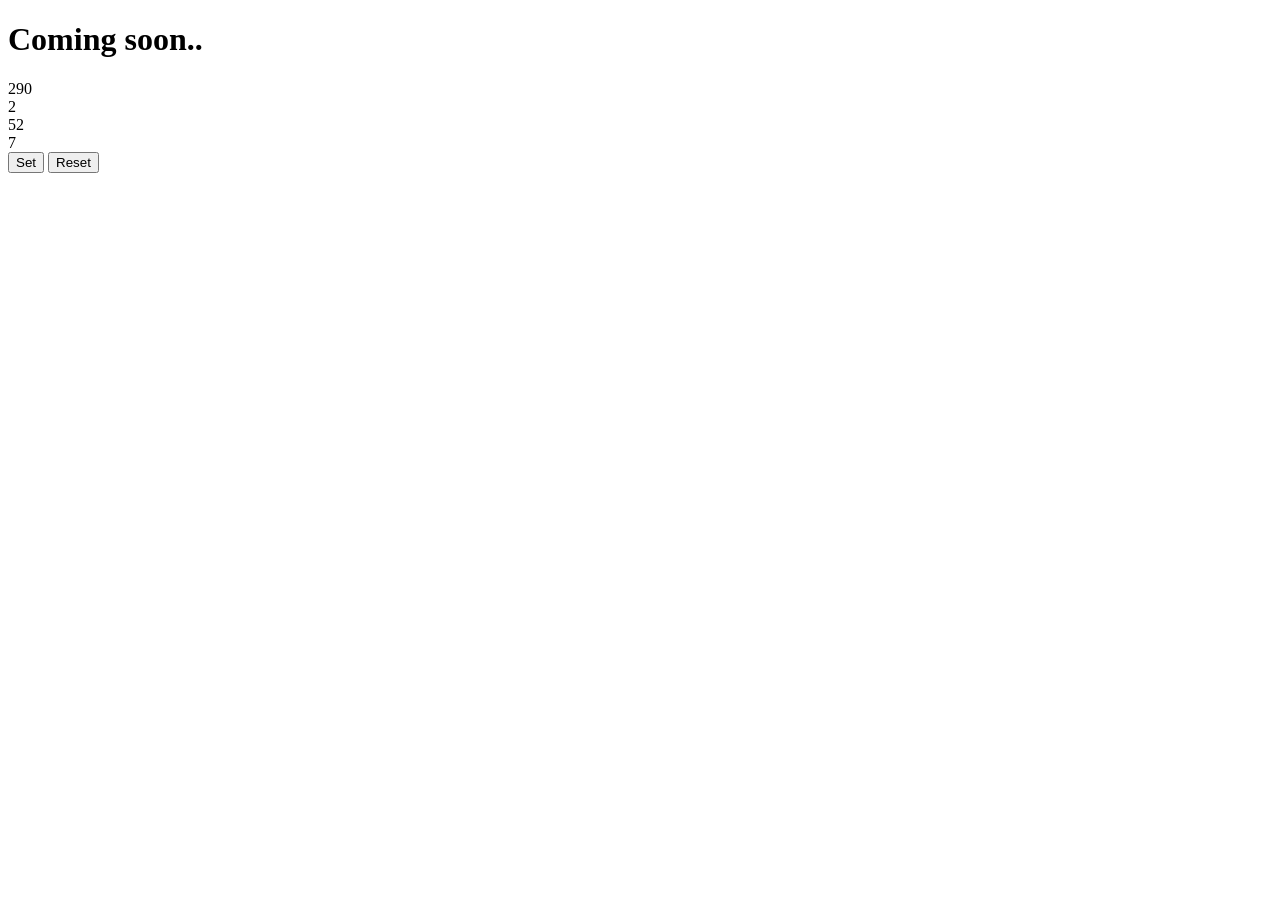
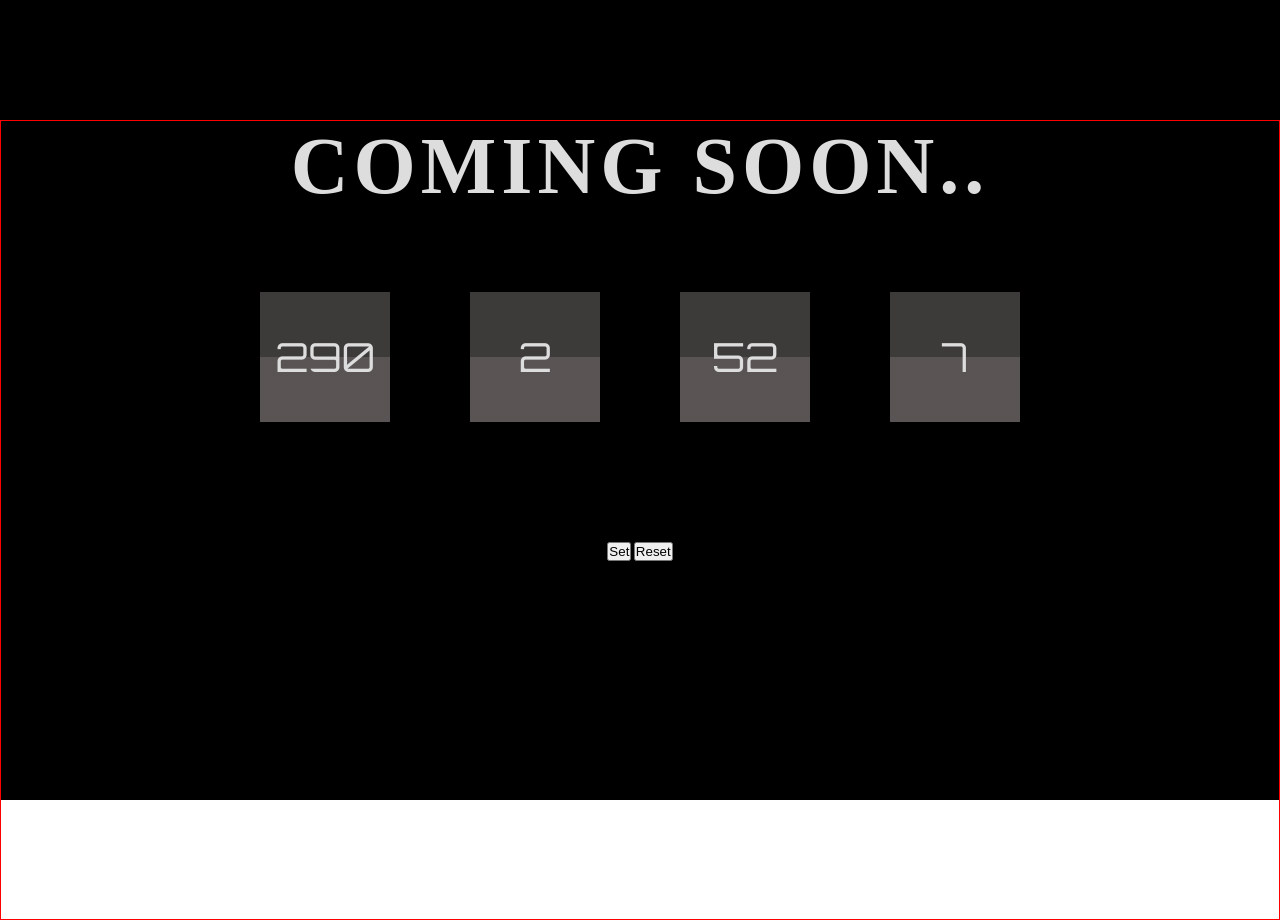
Before and after one commit to baharkose/Countdown, a plain HTML site: page index.html in a window 1280 px wide. Before the commit the page ends 800 px from the top, so only its background shows below. Drawn offline with Linux system fonts and the light colour scheme.

Commit message:
added linear gradient

```diff
--- a/app.js
+++ b/app.js
@@ -36,7 +36,7 @@ const interval = setInterval(() =>{
         // set interval method used for updated countdown inner html
 
         countdown.innerHTML = `
-            <div>${days}<div>
+            <div>${days}</div>
             <div>${hours}</div>
             <div>${minutes}</div>
             <div>${seconds}</div>
--- a/index.html
+++ b/index.html
@@ -3,6 +3,8 @@
 <head>
     <meta charset="UTF-8">
     <meta name="viewport" content="width=device-width, initial-scale=1.0">
+    <link href='https://fonts.googleapis.com/css?family=Orbitron' rel='stylesheet' type='text/css'>
+    <link rel="stylesheet" href="style.css">
     <title>Countdown</title>
 </head>
 <body>
--- a/style.css
+++ b/style.css
@@ -0,0 +1,65 @@
+
+*{
+    margin: 0;
+    padding: 0;
+    box-sizing: border-box;
+}
+
+html{
+    font-size: 62.5%;
+}
+
+.container{
+    width: 100%;
+    height: 100vh;
+    background-color: black;
+}
+
+
+.countdown-wrapper{
+    border: 1px solid red;
+    width: 100%;
+    height: 100%;
+    position: absolute;
+    top: 15%;
+    text-align: center;
+    color: #ddd;
+
+
+}
+
+.countdown-wrapper h1{
+    font-size: 8rem;
+    /* font-weight: 400; */
+    text-transform: uppercase;
+    letter-spacing: 0.5rem;
+    margin-bottom: 8rem;
+    text-shadow: 0 0.5rem rgba(0,0,0,0.5);
+}
+
+.countdown{
+    /* width: 100%; */
+    /* border: 1px solid red; */
+    font-family: 'Orbitron', sans-serif;
+    font-size: 3.5rem;
+    font-weight: bold;
+    display: flex;
+    justify-content: center;
+    align-items: center;
+
+
+}
+
+.countdown div{
+    display: flex;
+    align-items: center;
+    justify-content: center;
+    width: 13rem;
+    height: 13rem;
+    background: linear-gradient(to bottom, rgba(61,58,58,9) 50%,
+     rgba(99,93,93,0.9) 0);
+     margin: 0 4rem 12rem 4rem;
+     font-size: 4rem;
+     font-weight:400;
+
+}
```
